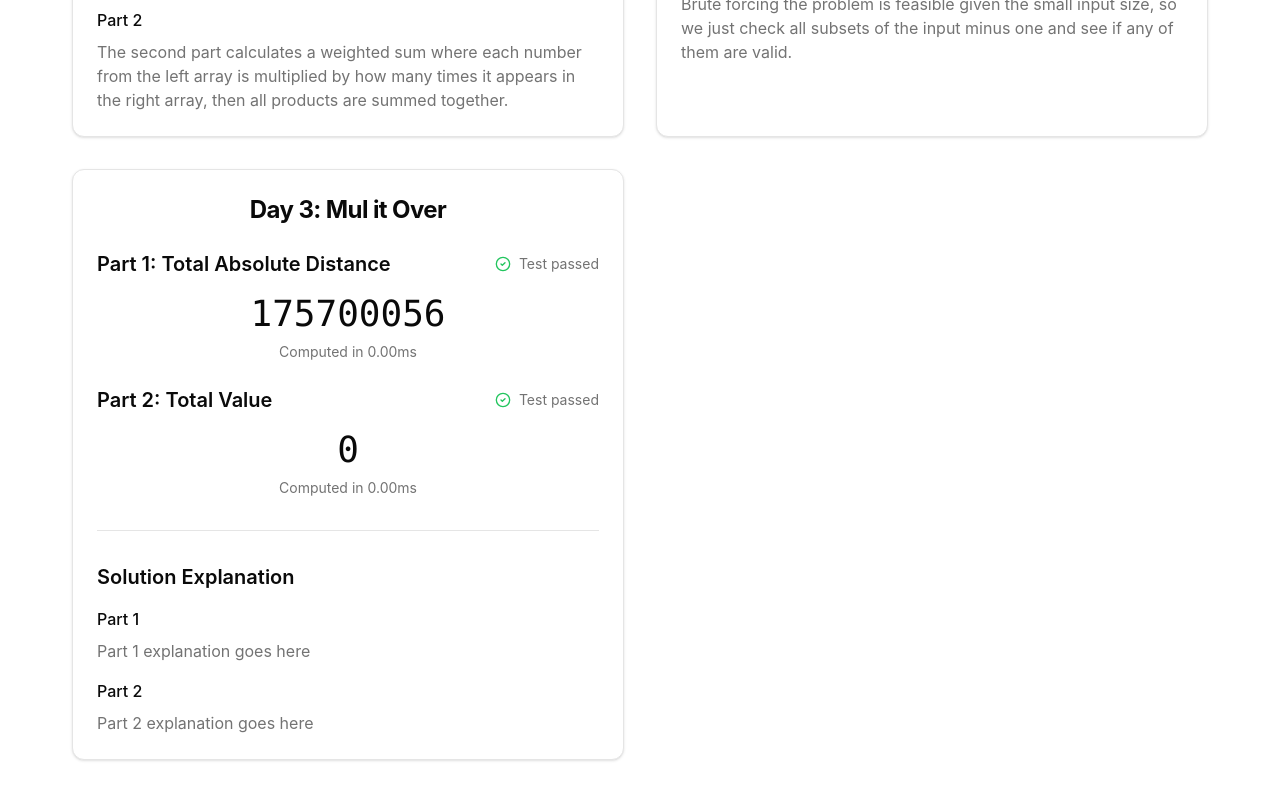
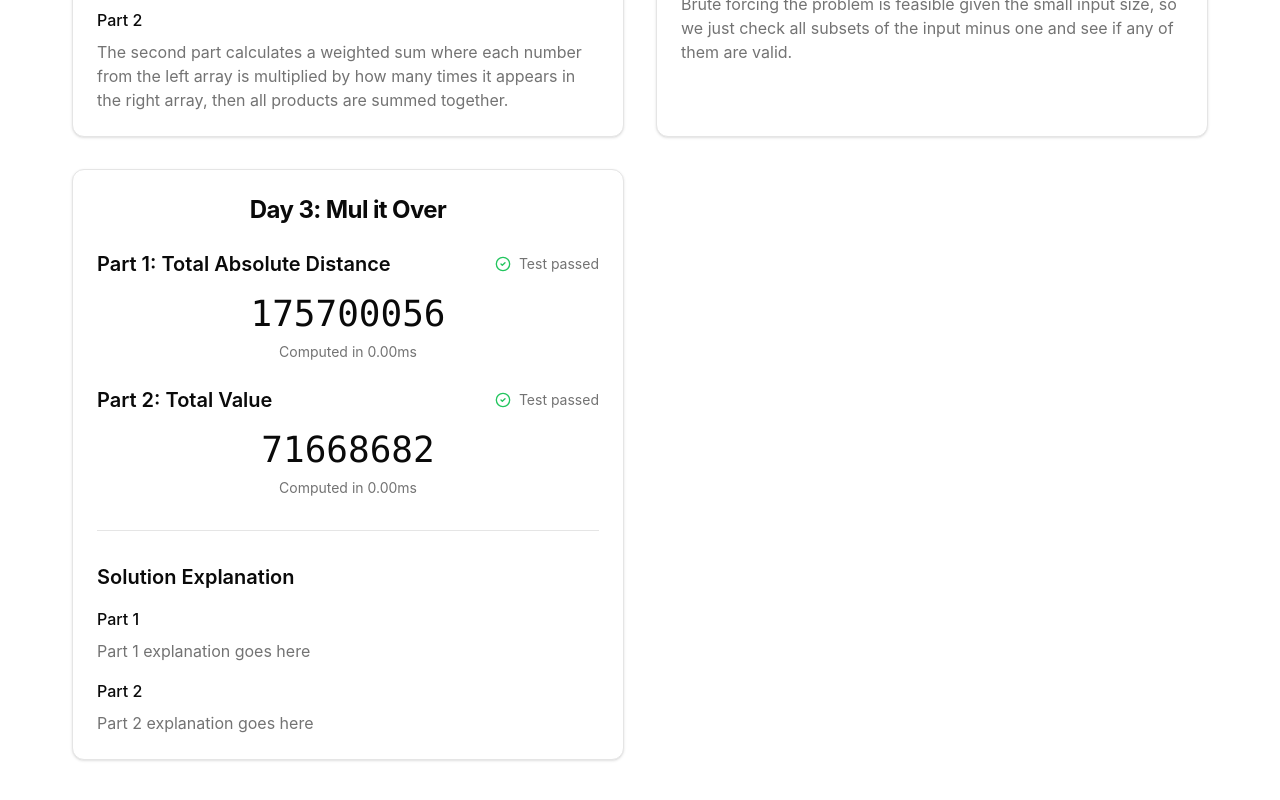
Before and after one commit to jzeiders/simulation-site, a React (Vite) app in the folder simulation-sites/: page /simulation-site/advent2024 in a window 1280 px wide. Shown: the part 834-1634 px from the top of the page. Built offline with nearby package versions, Linux system fonts and the light colour scheme.

Commit message:
that worked pretty well

```diff
--- a/simulation-sites/src/pages/aoc/Day3/Day3.tsx
+++ b/simulation-sites/src/pages/aoc/Day3/Day3.tsx
@@ -45,7 +45,70 @@ function nextState(state: State, char: string): State {
         }
         if (Number.isInteger(parseInt(char))) return { ...state, idx: "second", second: state.second + char }
     }
-
+    return { ...state, idx: "none" }
+}
+interface State2 {
+    idx: StateIdx | "d" | "do" | "do(" | "don" | "don'" | "don't" | "don't("
+    value: number;
+    first: string;
+    second: string;
+    enabled: boolean;
+}
+function nextStatePart2(state: State2, char: string): State2 {
+    console.log(state, char)
+    if (char === "d") return { ...state, idx: "d" }
+    if (state.idx === "d") {
+        if (char === "o") return { ...state, idx: "do" }
+    }
+    if (state.idx === "do") {
+        if (char === "(") return { ...state, idx: "do(" }
+        if (char === "n") return { ...state, idx: "don" }
+    }
+    if (state.idx === "do(") {
+        if (char === ")") return { ...state, idx: "none", enabled: true }
+    }
+    if (state.idx === "don") {
+        if (char === "'") return { ...state, idx: "don'" }
+    }
+    if (state.idx === "don'") {
+        if (char === "t") return { ...state, idx: "don't" }
+    }
+    if (state.idx === "don't") {
+        if (char === "(") return { ...state, idx: "don't(" }
+    }
+    if (state.idx === "don't(") {
+        if (char === ")") return { ...state, idx: "none", enabled: false }
+    }
+    if (state.idx === "none" && state.enabled) {
+        if (char === "m") return { ...state, idx: "m" }
+    }
+    if (state.idx === "m" ) {
+        if (char === "u") return { ...state, idx: "u" }
+    }
+    if (state.idx === "u") {
+        if (char === "l") return { ...state, idx: "l" }
+    }
+    if (state.idx === "l") {
+        if (char === "(") return { ...state, idx: "(" }
+    }
+    if (state.idx === "(") {
+        if (Number.isInteger(parseInt(char))) return { ...state, idx: "first", first: char }
+    }
+    if (state.idx === "first") {
+        if (char === ',') {
+            return { ...state, idx: "," }
+        }
+        if (Number.isInteger(parseInt(char))) return { ...state, idx: "first", first: state.first + char }
+    }
+    if (state.idx === ",") {
+        if (Number.isInteger(parseInt(char))) return { ...state, idx: "second", second: char }
+    }
+    if (state.idx === "second") {
+        if (char === ")") {
+            return { ...state, idx: "none", value: parseInt(state.first) * parseInt(state.second) + state.value }
+        }
+        if (Number.isInteger(parseInt(char))) return { ...state, idx: "second", second: state.second + char }
+    }
     return { ...state, idx: "none" }
 }
 
@@ -63,8 +126,11 @@ const solution: Solution<string, number> = {
     },
 
     part2: (input: string): number => {
-        // Implement part 2 solution
-        return 0
+        let state: State2 = { idx: "none", value: 0, first: "", second: "", enabled: true }
+        for (const char of input) {
+            state = nextStatePart2(state, char)
+        }
+        return state.value
     },
 
     explanation: {
@@ -76,7 +142,7 @@ const solution: Solution<string, number> = {
         input: testInput,
         expected: {
             part1: 161,  // Add expected test result
-            part2: 0   // Add expected test result
+            part2: 48   // Add expected test result
         }
     }
 };
--- a/simulation-sites/src/pages/aoc/common/SolutionRunner.ts
+++ b/simulation-sites/src/pages/aoc/common/SolutionRunner.ts
@@ -45,12 +45,12 @@ export function runSolution<T, R>(
     // Run actual solution
     const parsedInput = solution.parseInput(input);
     const startTime = performance.now();
-    const result = solutionFn(parsedInput);
+    const result =  solutionFn(parsedInput);
     const endTime = performance.now();
     const runtime = (endTime - startTime).toFixed(2);
 
     return {
-      result: result?.toString() ?? "",
+      result:  result?.toString() ?? "",
       runtime: `${runtime}ms`,
       testResult,
     };
```
Also changed, not shown: simulation-sites/src/pages/aoc/Day3/test-input.txt.
